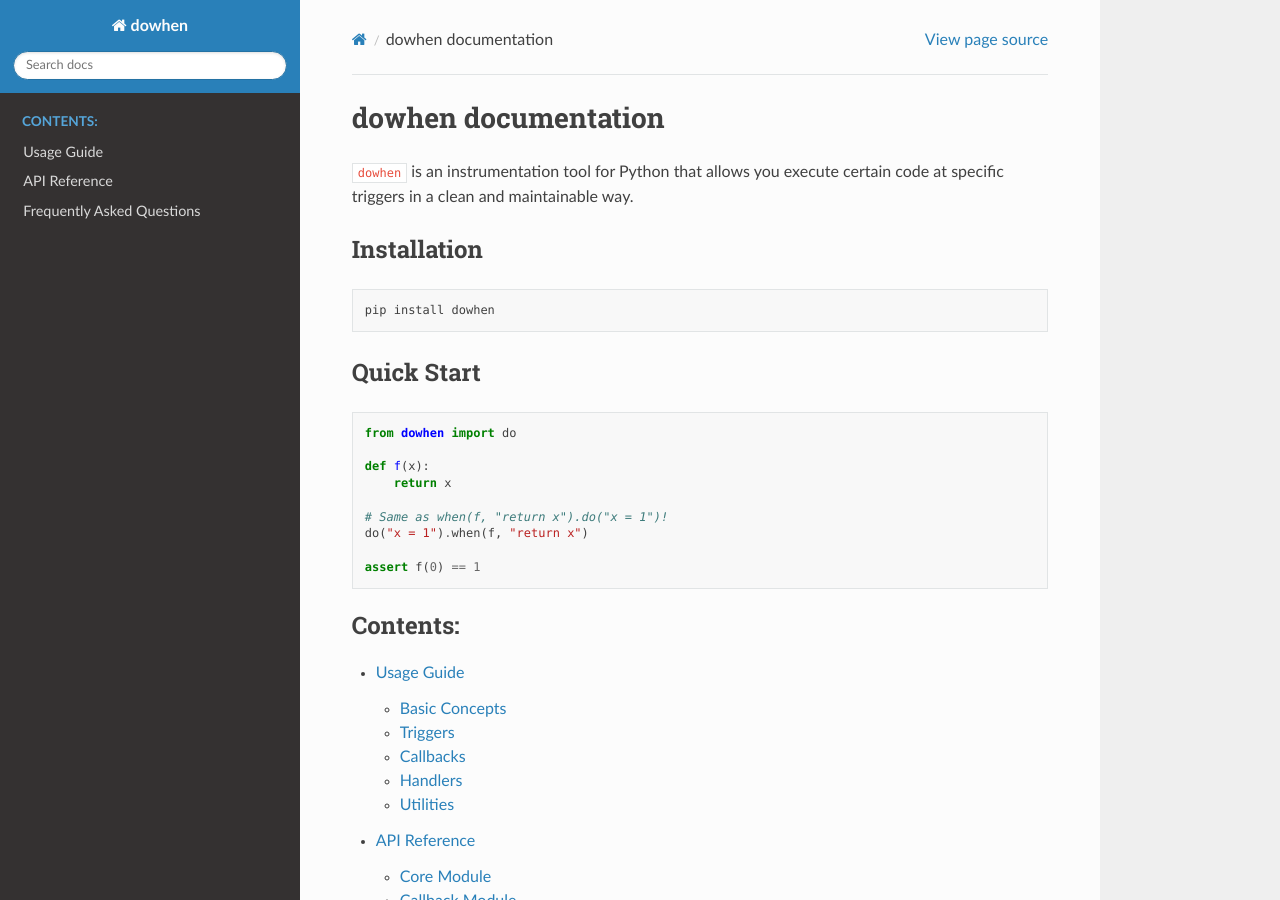
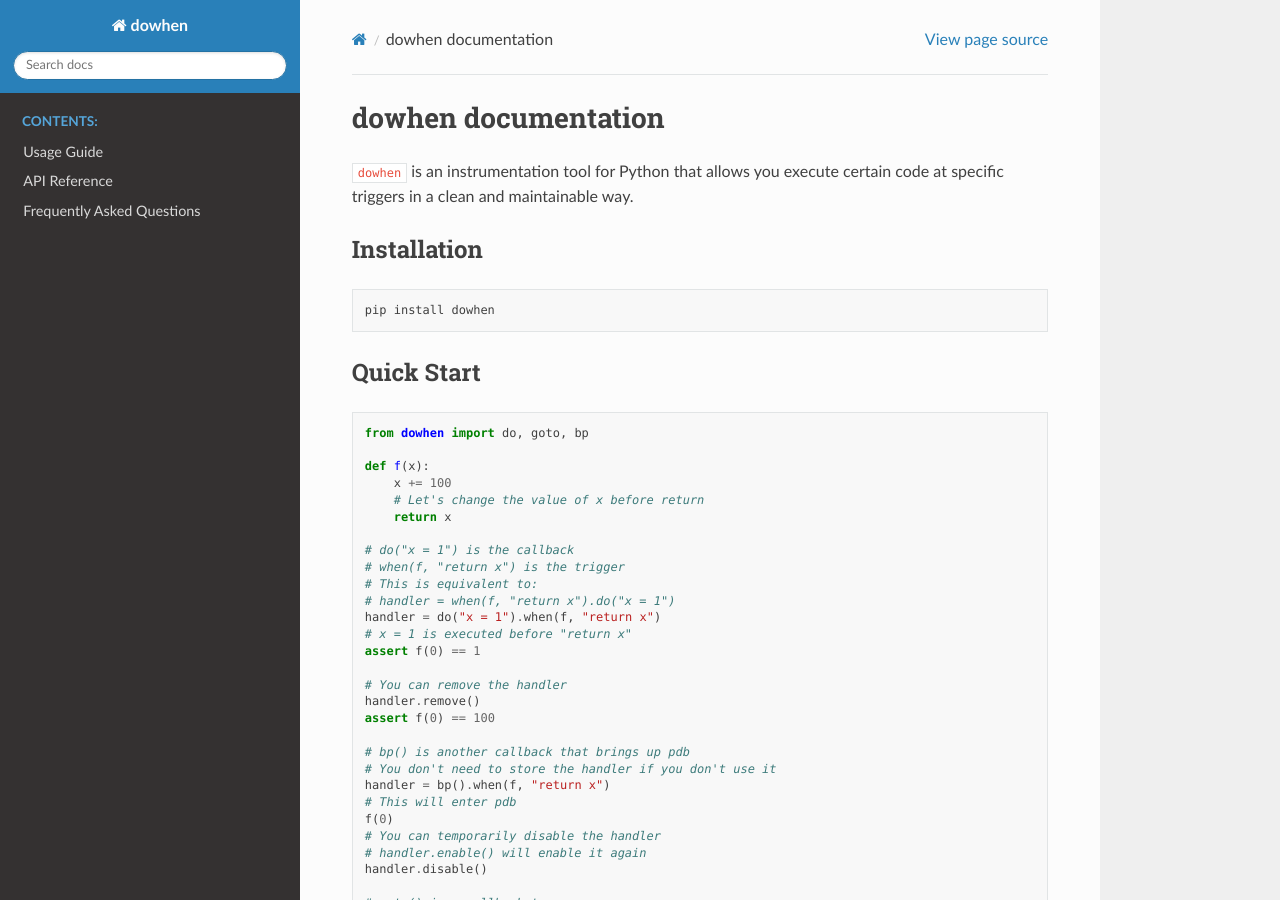
Before and after one commit to junjiemao/dowhen, a Sphinx documentation site: the page built from docs/index.rst, in a window 1280 px wide and 900 px high. Built offline with Sphinx 7.4.7 and the Read the Docs theme 3.1.0, drawn with Linux system fonts in a browser that asks for light colours; some of the changed text lies outside the part shown.

Commit message:
Make the example more comprehensive (#25)

```diff
--- a/docs/index.rst
+++ b/docs/index.rst
@@ -16,15 +16,39 @@ Quick Start
 
 .. code-block:: python
 
-   from dowhen import do
+   from dowhen import do, goto, bp
 
    def f(x):
+       x += 100
+       # Let's change the value of x before return
        return x
 
-   # Same as when(f, "return x").do("x = 1")!
-   do("x = 1").when(f, "return x")
+   # do("x = 1") is the callback
+   # when(f, "return x") is the trigger
+   # This is equivalent to:
+   # handler = when(f, "return x").do("x = 1")
+   handler = do("x = 1").when(f, "return x")
+   # x = 1 is executed before "return x"
+   assert f(0) == 1
 
-   assert f(0) == 1
+   # You can remove the handler
+   handler.remove()
+   assert f(0) == 100
+
+   # bp() is another callback that brings up pdb
+   # You don't need to store the handler if you don't use it
+   handler = bp().when(f, "return x")
+   # This will enter pdb
+   f(0)
+   # You can temporarily disable the handler
+   # handler.enable() will enable it again
+   handler.disable()
+
+   # goto() is a callback too
+   # This will skip the line of `x += 100`
+   # You don't need to store the handler if you don't use it
+   goto("return x").when("x += 100")
+   assert f(0) == 0
 
 .. toctree::
    :maxdepth: 2
```
Also changed, not shown: README.md (+28 -7 lines).
